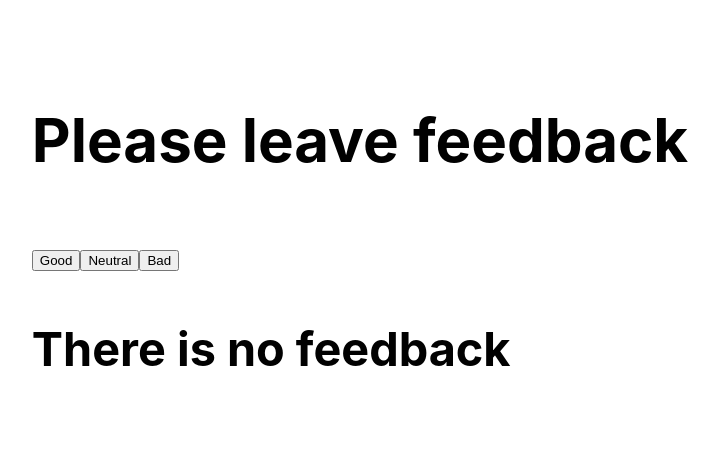
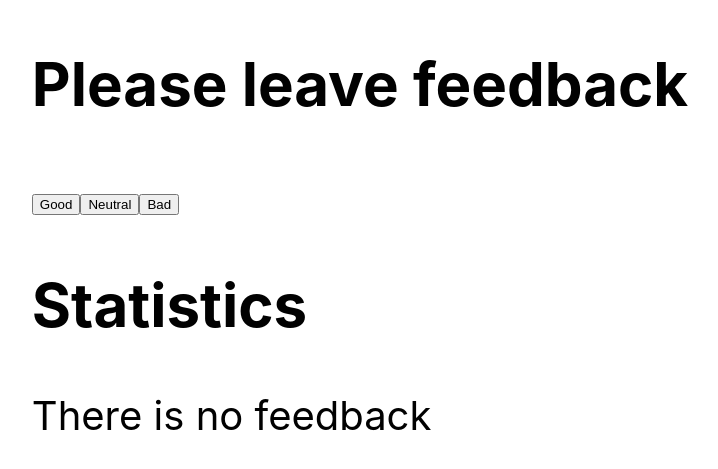
Before and after one commit to ElenaTatsenko/goit-react-hw-02-feedback, a React (Create React App) app: page / in a window 1280 px wide. Shown: the part 161-630 px from the top of the page, without its empty margins (280-998 px from the left). Built offline with nearby package versions, Linux system fonts and the light colour scheme.

Commit message:
change task 4

```diff
--- a/src/components/Feedback/Feedback.js
+++ b/src/components/Feedback/Feedback.js
@@ -43,14 +43,13 @@ class Feedback extends React.Component {
                     onLeaveFeedback={this.handleIncrement}
                     options={['Good', 'Neutral', 'Bad']}
                 />
-                    {this.countTotalFeedback() === 0 ? (<Notification message="There is no feedback" />) :
-                        (<Statistics
+                    <Statistics
                             good={this.state.good}
                             neutral={this.state.neutral}
                             bad={this.state.bad}
                             total={this.countTotalFeedback()}
                             positivePercentage={this.countPositiveFeedbackPercentage()}
-                        />)}
+                        />
                 </Section>
             </>
 
--- a/src/components/Feedback/Notification.js
+++ b/src/components/Feedback/Notification.js
@@ -2,7 +2,7 @@ import React from "react";
 import PropTypes from 'prop-types';
 
 const Notification = ({message}) => {
-    return <h3>{message}</h3>
+    return <p>{message}</p>
 }
 
 Notification.prototypes = {
--- a/src/components/Feedback/Statistics.js
+++ b/src/components/Feedback/Statistics.js
@@ -1,16 +1,17 @@
 import React from "react";
 import PropTypes from 'prop-types';
+import Notification from "./Notification";
 
 const Statistics = ({ good, neutral, bad, total, positivePercentage }) => {
     return <div className="Statistics" >
                     <h2>Statistics</h2>
-                       <ul>
-                    <li>Good: {good}</li>
-                    <li>Neutral: {neutral}</li>
-                    <li>Bad: {bad}</li>
-                    <li>Total: {total}</li>
-                     <li>Positive feedback: {positivePercentage? positivePercentage : 0}%</li>
-                </ul>
+        {total === 0 ? (<Notification message="There is no feedback" />) : (<ul>
+            <li>Good: {good}</li>
+            <li>Neutral: {neutral}</li>
+            <li>Bad: {bad}</li>
+            <li>Total: {total}</li>
+            <li>Positive feedback: {positivePercentage ? positivePercentage : 0}%</li>
+        </ul>)}
            </div >
 }
 
```
